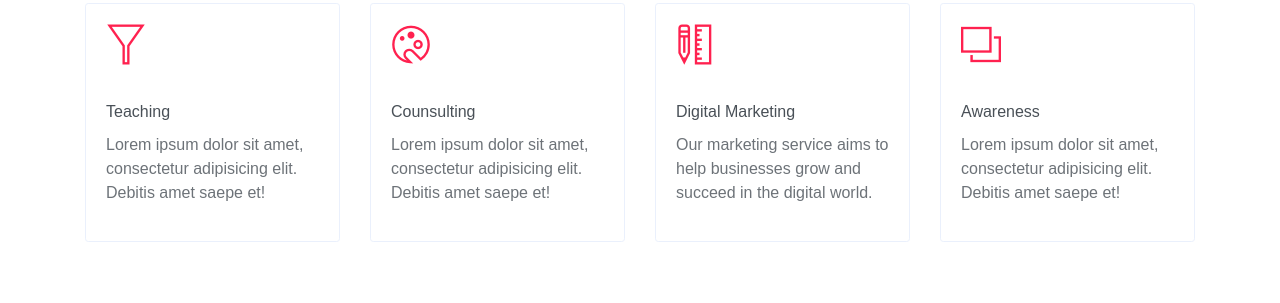
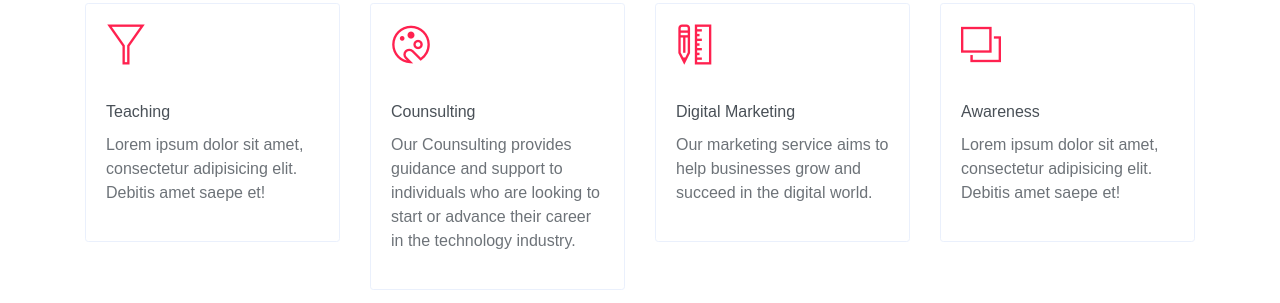
Before and after one commit to HfzzSulfikar/slfspace, a website: page index.html in a window 1280 px wide. Shown: the part 2052-2355 px from the top of the page. Drawn offline with nearby package versions, Linux system fonts and the light colour scheme.

Commit message:
Update index.html

```diff
--- a/index.html
+++ b/index.html
@@ -157,7 +157,7 @@
                             <div class="card-body">
                                 <h2 class="mb-4"><i class="ti-palette text-primary"></i></h2>
                                 <h6 class="card-title">Counsulting</h6>
-                                <p>Lorem ipsum dolor sit amet, consectetur adipisicing elit. Debitis amet saepe et!</p>
+                                <p>Our Counsulting provides guidance and support to individuals who are looking to start or advance their career in the technology industry. </p>
                             </div>
                         </div>
                     </div>
```
